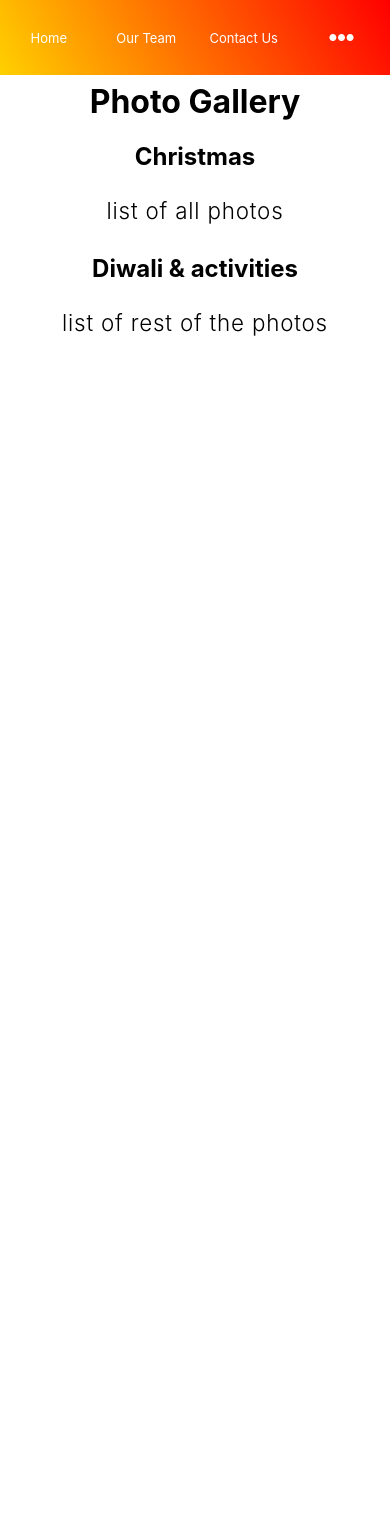
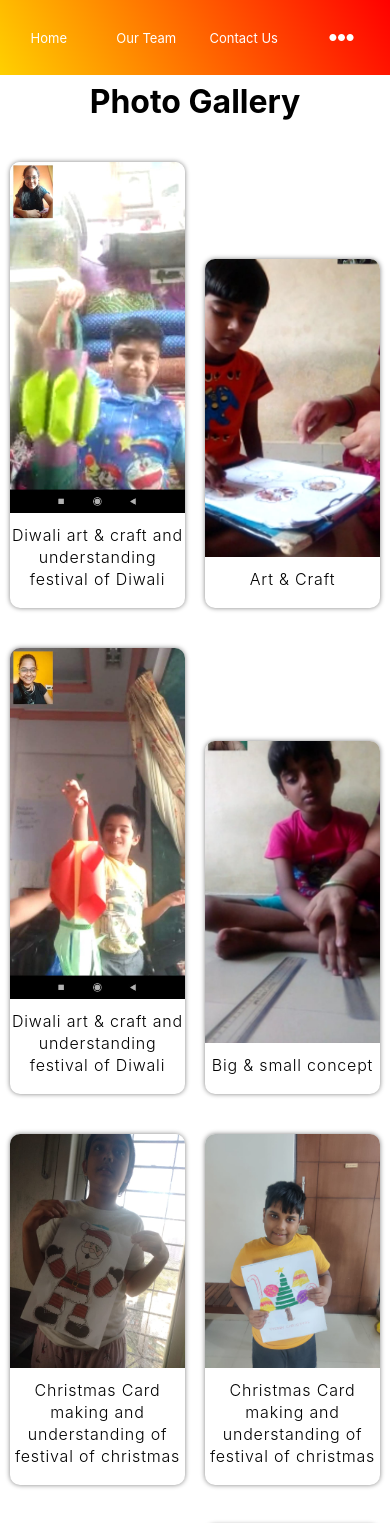
Before and after one commit to Nav-Divyang-Foundation/react-ndf, a React (Create React App) app: page /gallery in a window 390 px wide. Shown: the top 1523 px of the page. Before the commit the page ends 844 px from the top, so only its background shows below. Built offline with nearby package versions, Linux system fonts and the light colour scheme.

Commit message:
added photo gallery

```diff
--- a/src/App.js
+++ b/src/App.js
@@ -30,10 +30,10 @@ function App() {
                   <li className="mobileview"><a href="/#ourteam"  data-after="Donor">Our Team</a></li>
                   <li className="mobileview-hide"><a href="/#hero"  data-after="Work">Our Work</a></li>
                   <li className="mobileview-hide"><a href="/#projects"  data-after="Projects">Programme and Services</a></li>
+                  <li className="mobileview-hide"><Link to="/gallery">Photo Gallery</Link></li>
                   <li className="mobileview"><a href="/#contact"  data-after="Contact">Contact Us</a></li>
                   <li className="mobileview" id={window.innerWidth > 768 ? "desktopview-hide" : "" }><a onClick={() => {setMore(true)}} data-after="Contact"><FontAwesomeIcon icon={faEllipsisH} style={{fontSize: '25px', margin: '0'}} /></a></li>
                 </ul>
-
               </div>
             </div>
           </div>
--- a/src/photoGallery.css
+++ b/src/photoGallery.css
@@ -1,9 +1,32 @@
 .photo-gallery-container {
     text-align: center;
+}
+
+.photo-card {
+    width: 22%;
+    margin: 20px 1.5%;
+    border-radius: 10px;
+    box-shadow: 0 0 5px grey;
 }
 
 @media only screen and (max-width: 720px) {
     .photo-gallery-container {
         text-align: center;
     }
+
+    .photo-card {
+        width: 45%;
+        margin: 20px auto;
+        border-radius: 10px;
+        box-shadow: 0 0 5px grey;
+    }
+
+    .photo-description {
+        font-size: 16px;
+        line-height: 22px;
+    }
+
+    .description-div {
+        padding: 2px;
+    }
 }
--- a/src/photoGallery.js
+++ b/src/photoGallery.js
@@ -1,22 +1,72 @@
-import React from 'react';
+import React, { useEffect } from 'react';
 import './photoGallery.css';
+import diwali1 from './images/diwali/Diwali art & craft and understanding festival of Diwali (2).jpeg';
+import diwali2 from './images/diwali/Diwali art & craft and understanding festival of Diwali.jpeg';
+import christmas1 from './images/christmas/Christmas Card making and understanding of festival of christmas.jpeg';
+import christmas2 from './images/christmas/Christmas Card making and understanding of festival of christmas (2).jpeg';
+import christmas3 from './images/christmas/Christmas Card making and understanding of festival of christmas (3).jpeg';
+import christmas4 from './images/christmas/Christmas Card making and understanding of festival of christmas 3.jpeg';
+import christmas5 from './images/christmas/Christmas Card making and understanding of festival of christmas4.jpeg';
+import christmas6 from './images/christmas/Christmas Card making and understanding of festival of christmas 5.jpeg';
+import christmas7 from './images/christmas/Christmas Card making and understanding of festival of christmas 6.jpeg';
+import christmas8 from './images/christmas/Christmas Card making and understanding of festival of christmas 7.jpeg';
+import christmas9 from './images/christmas/Christmas Card making and understanding of festival of christmas 8.jpeg';
+import newyear1 from './images/new_year/Educating on concept of new year and card making (2).jpeg';
+import newyear2 from './images/new_year/Educating on concept of New year and card making (3).jpeg';
+import newyear3 from './images/new_year/Educating on concept of new year and card making.jpeg';
+import random1 from './images/random/Art & Craft.jpeg';
+import random2 from './images/random/Big & small concept.jpeg';
+import random3 from './images/random/Color identification.jpeg';
+import random4 from './images/random/Color sorting.jpeg';
+import random5 from './images/random/identifying & sorting activity.jpeg';
+import random6 from './images/random/Identifying & Uses of Daily objects.jpeg';
+import random7 from './images/random/Litrary & writing.jpeg';
+import random8 from './images/random/Maths number counting.jpeg';
 
 export default function PhotoGallery() {
+
+    useEffect(() => {
+        window.scrollTo(0,0)
+    },[])
+
     return (
         <div className="photo-gallery-container">
             <h1>Photo Gallery</h1>
-            <div>
-                <h2>Christmas</h2>
-                <div>
-                    <p>list of all photos</p>
-                </div>
-            </div>
-            <div>
-                <h2>{'Diwali & activities'}</h2>
-                <div>
-                    <p>list of rest of the photos</p>
-                </div>
+            <div style={{display: 'flex', flexWrap: 'wrap', alignItems: 'self-end'}}>
+                <PhotoCard img={diwali1} desc={"Diwali art & craft and understanding festival of Diwali"} />
+                <PhotoCard img={random1} desc="Art & Craft"/>
+                <PhotoCard img={diwali2} desc={"Diwali art & craft and understanding festival of Diwali"} />
+                <PhotoCard img={random2} desc="Big & small concept"/>
+                <PhotoCard img={christmas1} desc="Christmas Card making and understanding of festival of christmas"/>
+                <PhotoCard img={christmas3} desc="Christmas Card making and understanding of festival of christmas"/>
+                <PhotoCard img={random3} desc="Color identification"/>
+                <PhotoCard img={christmas2} desc="Christmas Card making and understanding of festival of christmas"/>
+                <PhotoCard img={christmas4} desc="Christmas Card making and understanding of festival of christmas"/>
+                <PhotoCard img={christmas5} desc="Christmas Card making and understanding of festival of christmas"/>
+                <PhotoCard img={random4} desc="Color sorting"/>
+                <PhotoCard img={christmas6} desc="Christmas Card making and understanding of festival of christmas"/>
+                <PhotoCard img={christmas7} desc="Christmas Card making and understanding of festival of christmas"/>
+                <PhotoCard img={random5} desc="identifying & sorting activity"/>
+                <PhotoCard img={christmas8} desc="Christmas Card making and understanding of festival of christmas"/>
+                <PhotoCard img={random6} desc="Identifying & Uses of Daily objects"/>
+                <PhotoCard img={christmas9} desc="Christmas Card making and understanding of festival of christmas"/>
+                <PhotoCard img={newyear1} desc="Educating on concept of new year and card making"/>
+                <PhotoCard img={random7} desc="Litrary & writing"/>
+                <PhotoCard img={newyear2} desc="Educating on concept of new year and card making"/>
+                <PhotoCard img={newyear3} desc="Educating on concept of new year and card making"/>
+                <PhotoCard img={random8} desc="Maths number counting"/>
             </div>
         </div>
     )
 }
+
+function PhotoCard({img, desc}) {
+    return(
+        <div className="photo-card">
+            <div style={{width: '100%', borderRadius: '10px'}}><img style={{borderRadius: '10px 10px 0 0'}} src={img} /></div>
+            <div className="description-div">
+                <p className="photo-description">{desc}</p>
+            </div>
+        </div>
+    )
+}
```
Also changed, not shown: 1 other file (tests, documents, lock files or other folders).
